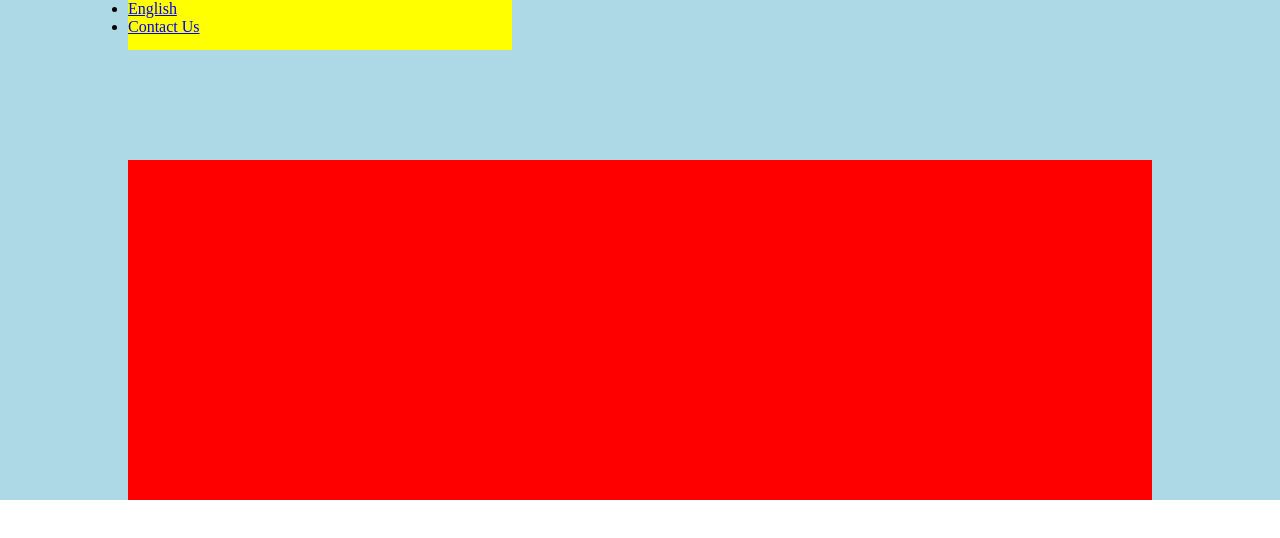
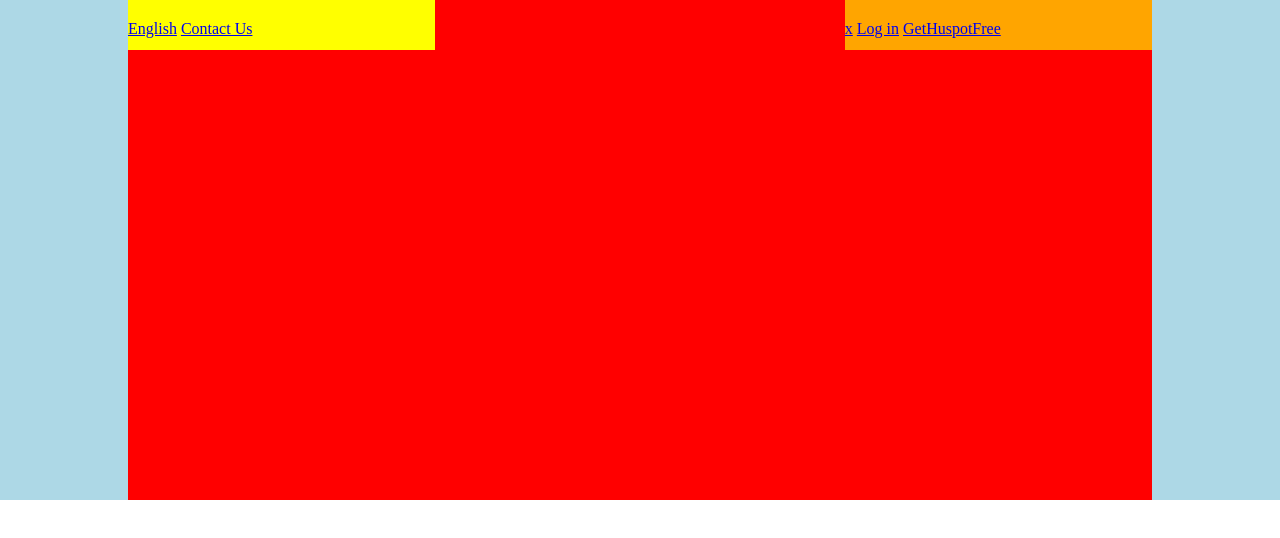
Before and after one commit to Nicola-Lusso/htmlcss-hubspot, a plain HTML site: page index.html in a window 1280 px wide. Drawn offline with Linux system fonts and the light colour scheme.

Commit message:
push 2.0

```diff
--- a/css/style.css
+++ b/css/style.css
@@ -41,3 +41,19 @@ header{
   height: 50px;
   background-color: yellow;
 }
+
+.nav-top-left ul li{
+  display: inline-block;
+  margin-top: 20px;
+}
+
+nav{
+  width: 30%;
+  height: 50px;
+  background-color: orange;
+}
+
+.nav-top-right ul li{
+  display: inline-block;
+  margin-top: 20px;
+}
--- a/index.html
+++ b/index.html
@@ -9,15 +9,15 @@
 
    <!-- Testata della pagina header -->
    <header>
-     <div class="container">
-      <div class="nav-top clearfix">
+     <div class="nav-top clearfix">
+      <section class="container">
         <nav class="nav-top-left float-left">
           <ul>
             <li><a href="#">English</a></li>
             <li><a href="#">Contact Us</a></li>
           </ul>
         </nav>
-      </div>
+
 
         <nav class="nav-top-right float-right">
           <ul>
@@ -26,6 +26,7 @@
             <li><a href="#">GetHuspotFree</a></li>
           </ul>
         </nav>
+      </section>
      </div>
    </header>
    <!-- /Testata della pagina header -->
```
